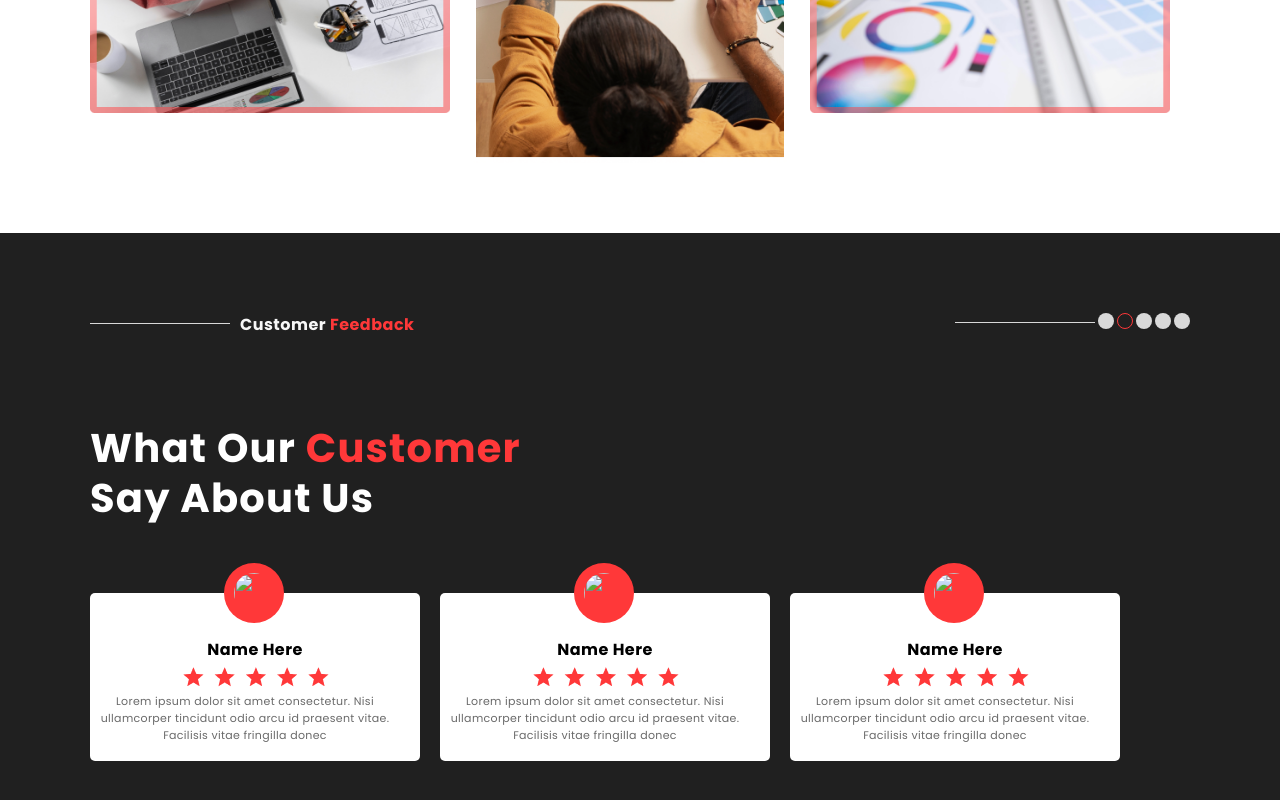
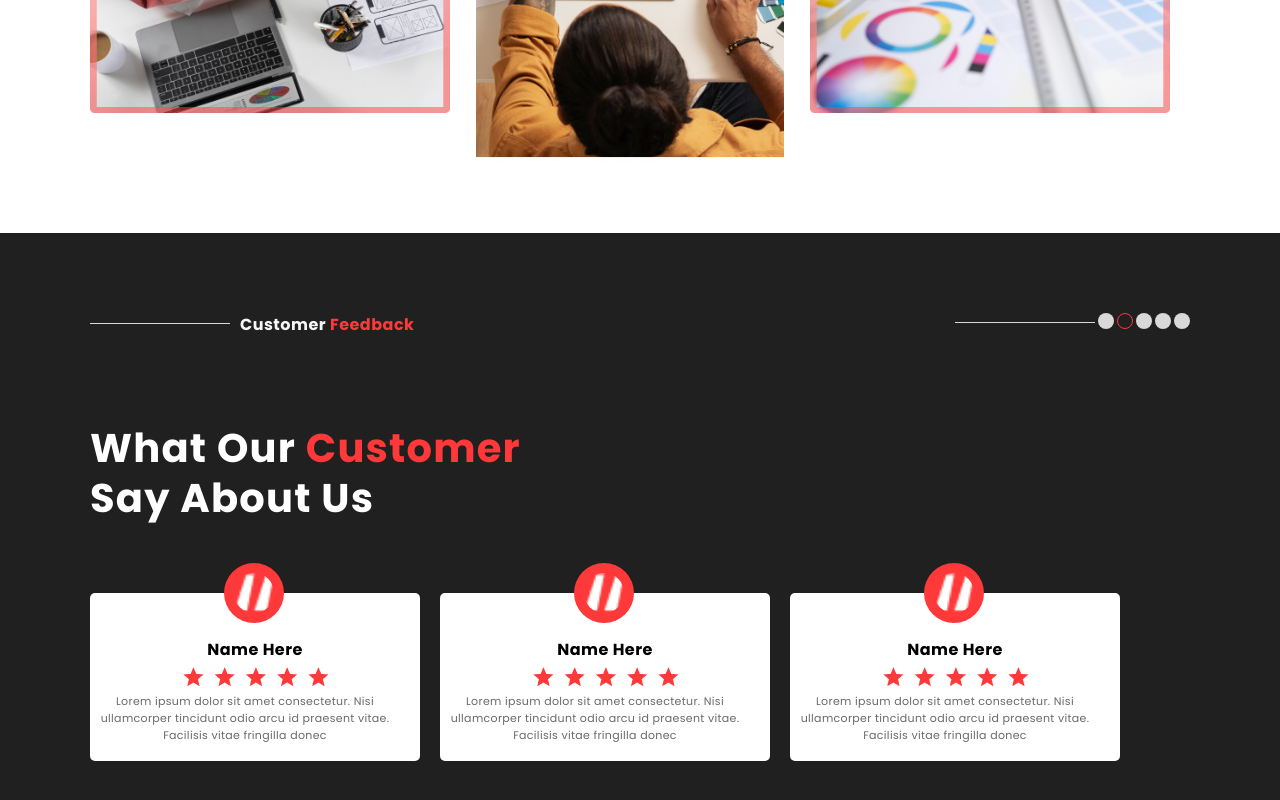
Before and after one commit to amirovstar/Canvas-Lancer, a plain HTML site: page task6/index.html in a window 1280 px wide. Shown: the part 2652-3452 px from the top of the page. Drawn offline with Linux system fonts and the light colour scheme; a web font is replaced by a local one.

Commit message:
Update index.html

```diff
--- a/task6/index.html
+++ b/task6/index.html
@@ -113,7 +113,7 @@
                         <div class="ux_dev">
                             <div class="ux">
                                 <div class="img_ux">
-                                    <img src="assets/img/Wire    .png" alt="">
+                                    <img src="assets/img/Wire.png" alt="">
                                 </div>
                                 <h3>UI/UX</h3>
                                 <p>Lorem ipsum dolor sit amet consectetur. Adipiscing nisl id at arcu enim id gravida
@@ -197,7 +197,7 @@
                     <div class="box5">
                         <div class="box1">
                             <div class="one_img">
-                                <img src="assets/img/box.png" alt="">
+                                <img src="assets/img/boxo.png" alt="">
                             </div>
                             <h3>Name Here</h3>
                             <div class="one_img1">
@@ -208,7 +208,7 @@
                         </div>
                         <div class="box1">
                             <div class="one_img">
-                                <img src="assets/img/box.png" alt="">
+                                <img src="assets/img/boxo.png" alt="">
                             </div>
                             <h3>Name Here</h3>
                             <div class="one_img1">
@@ -219,7 +219,7 @@
                         </div>
                         <div class="box1">
                             <div class="one_img">
-                                <img src="assets/img/box.png" alt="">
+                                <img src="assets/img/boxo.png" alt="">
                             </div>
                             <h3>Name Here</h3>
                             <div class="one_img1">
```
